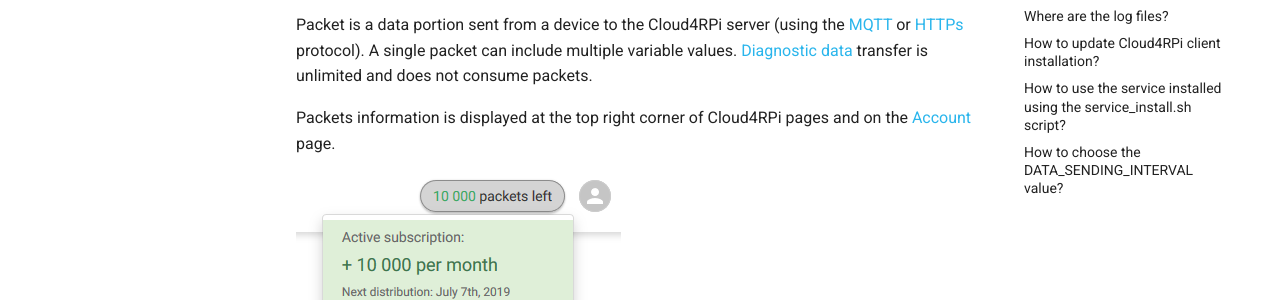
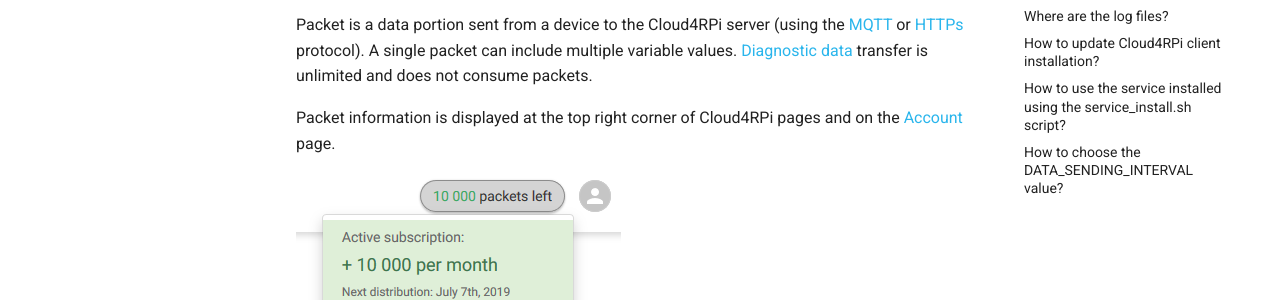
Before and after one commit to cloud4rpi/docs, an MkDocs documentation site: the page built from docs/faq.md, in a window 1280 px wide and 900 px high. Shown: the part 284-584 px from the top of the window. Built offline with MkDocs 1.6.1 and Material for MkDocs 9.7.7, drawn with Linux system fonts in a browser that asks for light colours; comment, search, counter and statistics services are not loaded.

Commit message:
Apply suggestions from code review
Co-Authored-By: arminal <arminal@devexpress.com>

```diff
--- a/docs/faq.md
+++ b/docs/faq.md
@@ -4,7 +4,7 @@
 
 Packet is a data portion sent from a device to the Cloud4RPi server (using the [MQTT](/api/mqtt/#cloud4rpi-mqtt-broker) or [HTTPs](/api/http/) protocol). A single packet can include multiple variable values. [Diagnostic data](/api/mqtt/#diagnostic-data) transfer is unlimited and does not consume packets.
 
-Packets information is displayed at the top right corner of Cloud4RPi pages and on the [Account](https://stage.cloud4rpi.io/account) page.
+Packet information is displayed at the top right corner of Cloud4RPi pages and on the [Account](https://stage.cloud4rpi.io/account) page.
 
 ![](packets.png)
 
```
Also changed, not shown: other parts of docs/faq.md (+1 -1 lines).
